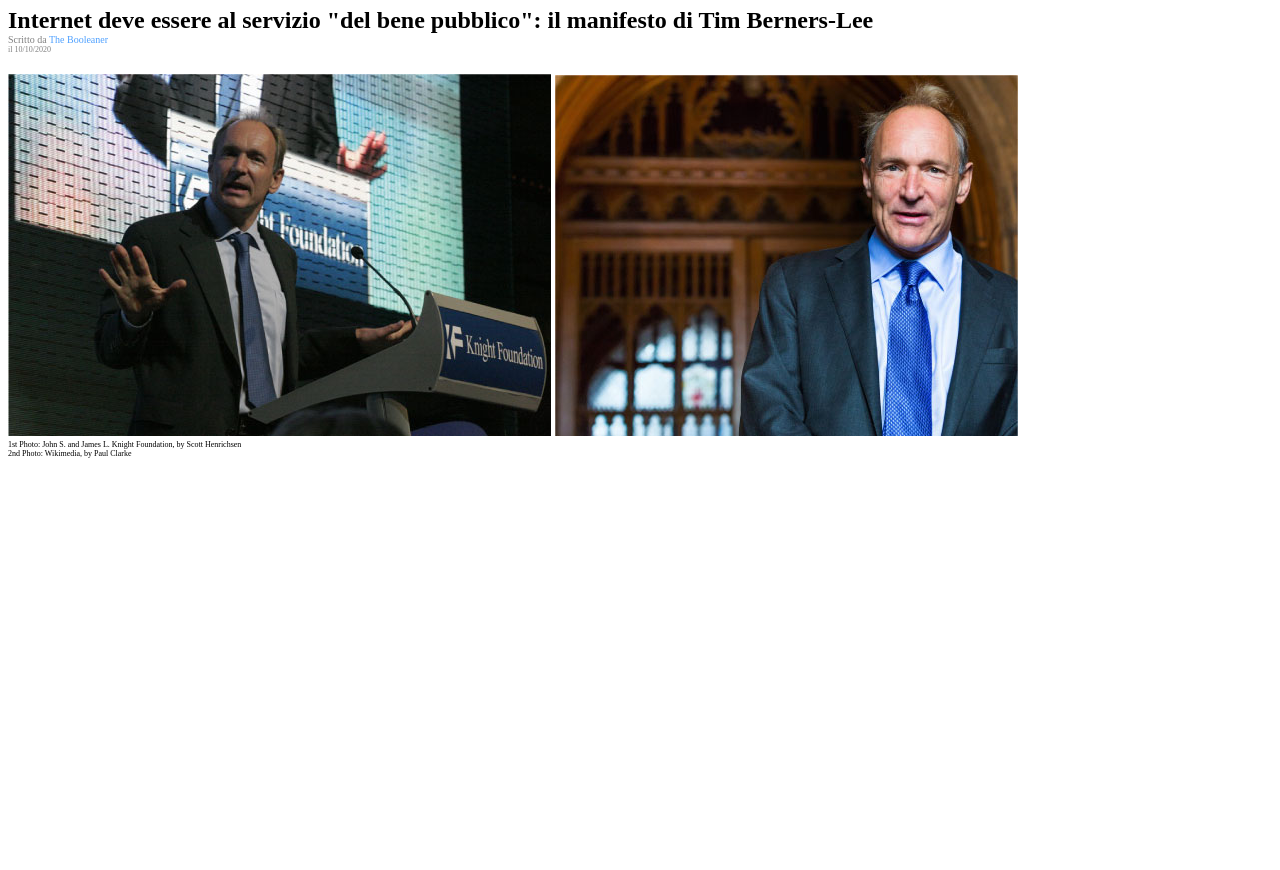
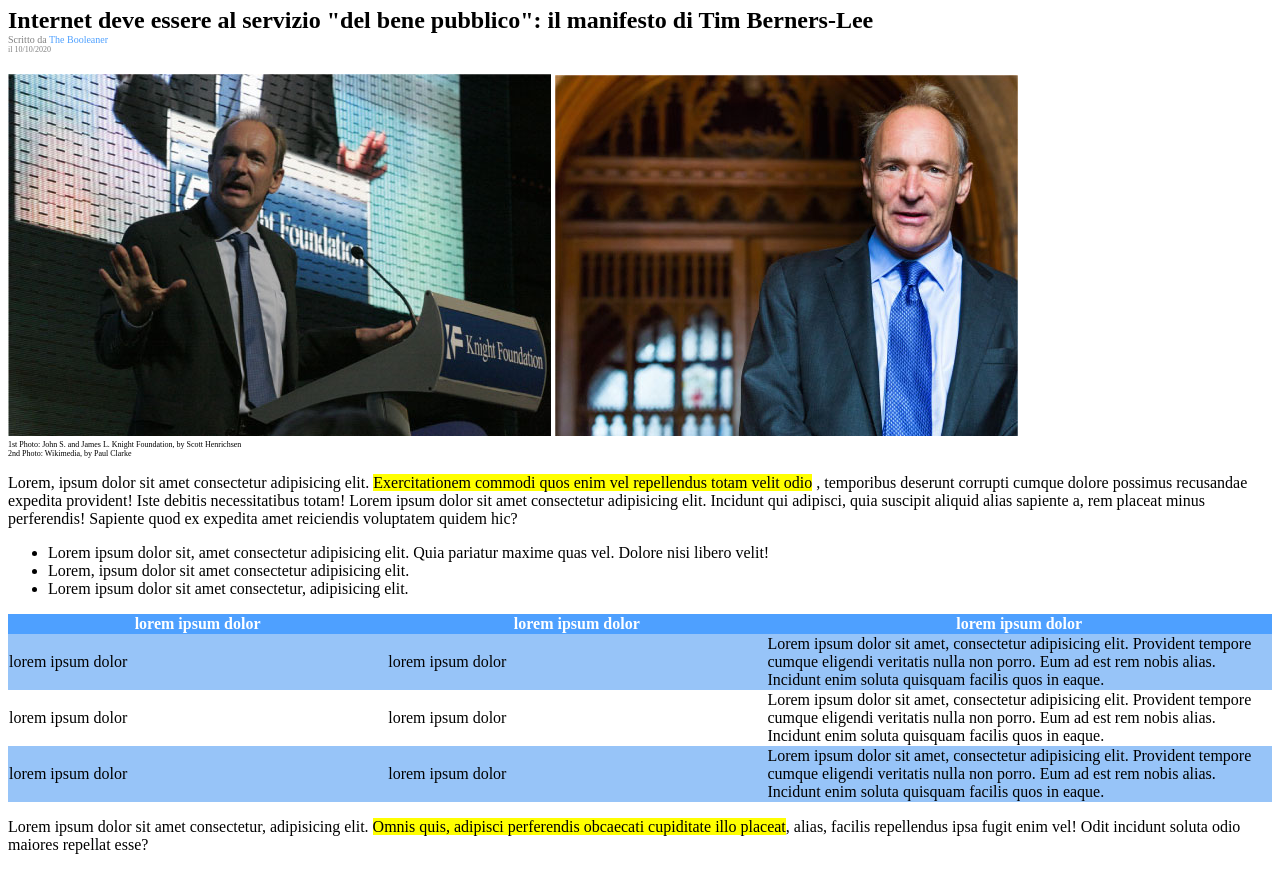
Before and after one commit to vittosba/html-css-booleaner, a plain HTML site: page index.html in a window 1280 px wide. Shown: the part 121-991 px from the top of the page. Before the commit the page ends 800 px from the top, so only its background shows below. Drawn offline with Linux system fonts and the light colour scheme.

Commit message:
add text

```diff
--- a/css/main.css
+++ b/css/main.css
@@ -16,6 +16,10 @@ header {
 
 .color-blue{
     color: #4ea0ff;
+}
+
+.underline-yellow {
+    background-color: yellow;
 }
 
 /* TITLE  */
@@ -40,3 +44,22 @@ header {
 .info-img {
     font-size: 8px;
 }
+
+/* TABLE */
+table {
+    width: 100%;
+    border-collapse: collapse;
+}
+
+thead{
+    background-color: #4ea0ff;
+    color: #fff;
+}
+
+.lorem-column {
+    width: 30%;
+}
+
+.even-row{
+    background-color: #97c4f8;
+}
--- a/index.html
+++ b/index.html
@@ -39,6 +39,43 @@
                 2nd Photo: Wikimedia, by Paul Clarke
             </div>
         </section>
+
+        <!-- TEXT -->
+        <section>
+            <p>Lorem, ipsum dolor sit amet consectetur adipisicing elit. <span class="underline-yellow">Exercitationem commodi quos enim vel repellendus totam velit odio</span> , temporibus deserunt corrupti cumque dolore possimus recusandae expedita provident! Iste debitis necessitatibus totam! Lorem ipsum dolor sit amet consectetur adipisicing elit. Incidunt qui adipisci, quia suscipit aliquid alias sapiente a, rem placeat minus perferendis! Sapiente quod ex expedita amet reiciendis voluptatem quidem hic?</p>
+            <ul>
+                <li>Lorem ipsum dolor sit, amet consectetur adipisicing elit. Quia pariatur maxime quas vel. Dolore nisi libero velit!</li>
+                <li>Lorem, ipsum dolor sit amet consectetur adipisicing elit.</li>
+                <li>Lorem ipsum dolor sit amet consectetur, adipisicing elit.</li>
+            </ul>
+            <table>
+                <thead>
+                    <tr>
+                        <th class="lorem-column">lorem ipsum dolor</th>
+                        <th class="lorem-column">lorem ipsum dolor</th>
+                        <th>lorem ipsum dolor</th>
+                    </tr>
+                </thead>
+                <tbody>
+                    <tr class="even-row">
+                        <td>lorem ipsum dolor</td>
+                        <td>lorem ipsum dolor</td>
+                        <td>Lorem ipsum dolor sit amet, consectetur adipisicing elit. Provident tempore cumque eligendi veritatis nulla non porro. Eum ad est rem nobis alias. Incidunt enim soluta quisquam facilis quos in eaque.</td>
+                    </tr>
+                    <tr>
+                        <td>lorem ipsum dolor</td>
+                        <td>lorem ipsum dolor</td>
+                        <td>Lorem ipsum dolor sit amet, consectetur adipisicing elit. Provident tempore cumque eligendi veritatis nulla non porro. Eum ad est rem nobis alias. Incidunt enim soluta quisquam facilis quos in eaque.</td>
+                    </tr>
+                    <tr class="even-row">
+                        <td>lorem ipsum dolor</td>
+                        <td>lorem ipsum dolor</td>
+                        <td>Lorem ipsum dolor sit amet, consectetur adipisicing elit. Provident tempore cumque eligendi veritatis nulla non porro. Eum ad est rem nobis alias. Incidunt enim soluta quisquam facilis quos in eaque.</td>
+                    </tr>
+                </tbody>
+            </table>
+            <p>Lorem ipsum dolor sit amet consectetur, adipisicing elit. <span class="underline-yellow">Omnis quis, adipisci perferendis obcaecati cupiditate illo placeat</span>, alias, facilis repellendus ipsa fugit enim vel! Odit incidunt soluta odio maiores repellat esse?</p>
+        </section>
     </main>
 
     <footer></footer>
```
